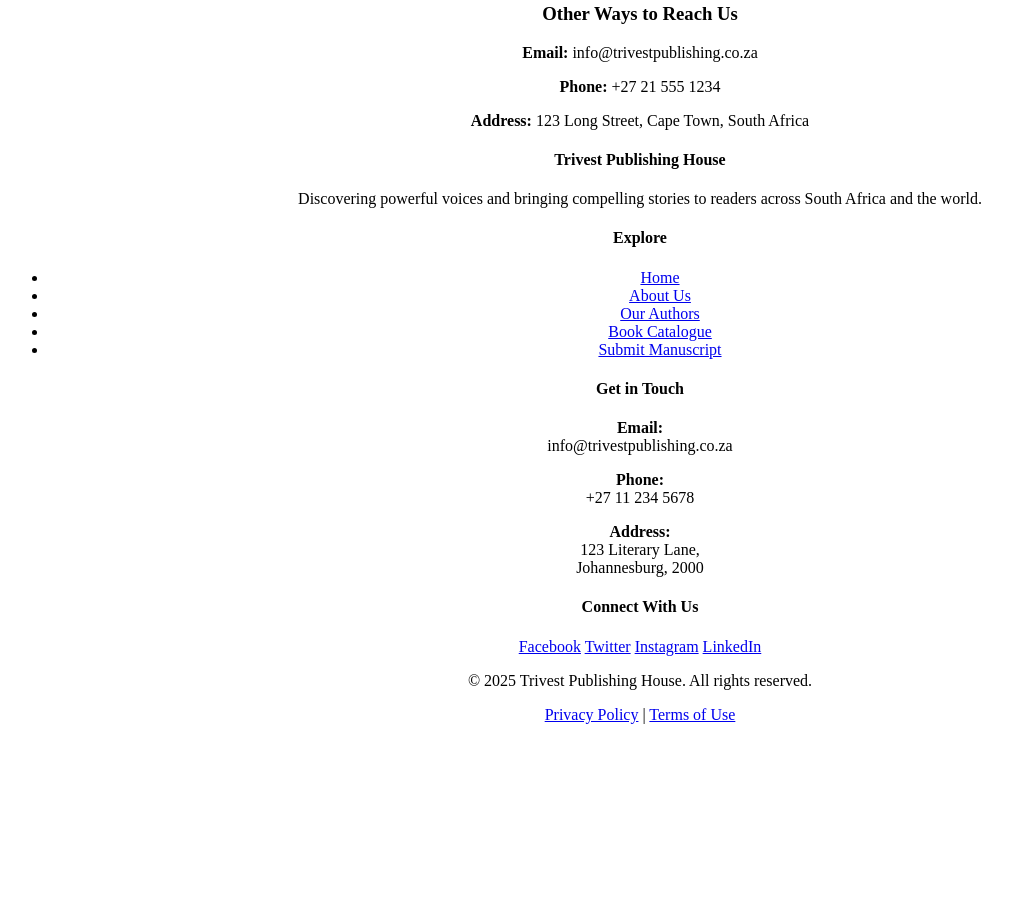
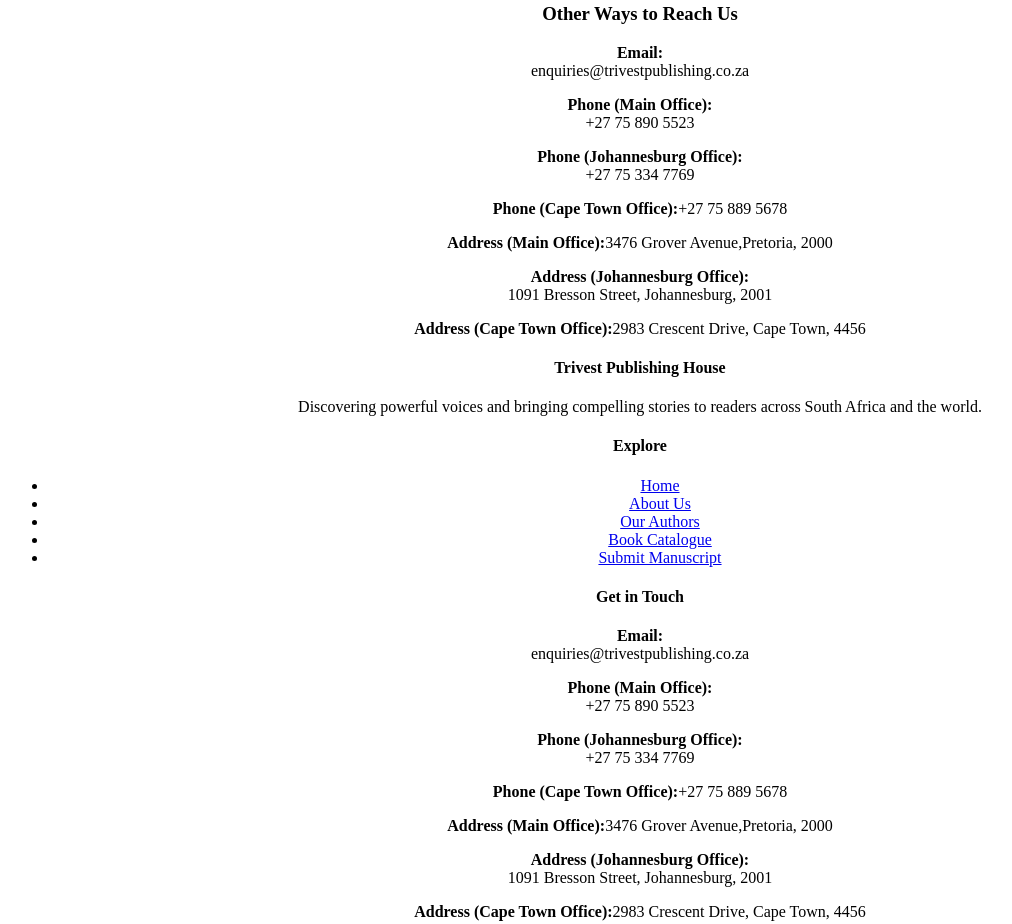
Before and after one commit to Nkosinathi191/-ST10489912--POE-Part-1-WEDE5020, a plain HTML site: page contactus.html in a window 1280 px wide. Shown: the part 488-1412 px from the top of the page, without its empty margins (0-1012 px from the left). Before the commit the page ends 1228 px from the top, so only its background shows below. Drawn offline with Linux system fonts and the light colour scheme.

Commit message:
Second push

```diff
--- a/contactus.html
+++ b/contactus.html
@@ -41,9 +41,13 @@
   </form>
 
   <h3>Other Ways to Reach Us</h3> <!--Displays other ways users can reach or contact the company-->
-  <p><strong>Email:</strong> info@trivestpublishing.co.za</p>
-  <p><strong>Phone:</strong> +27 21 555 1234</p>
-  <p><strong>Address:</strong> 123 Long Street, Cape Town, South Africa</p>
+  <p><strong>Email:</strong><br>enquiries@trivestpublishing.co.za</p>
+  <p><strong>Phone (Main Office):</strong><br>+27 75 890 5523</p>
+  <p><strong>Phone (Johannesburg Office):</strong><br>+27 75 334 7769</p>
+  <p><strong>Phone (Cape Town Office):</strong>+27 75 889 5678</p>
+  <p><strong>Address (Main Office):</strong>3476 Grover Avenue,Pretoria, 2000</p>
+  <p><strong>Address (Johannesburg Office):</strong><br>1091 Bresson Street, Johannesburg, 2001</p>
+  <p><strong>Address (Cape Town Office):</strong>2983 Crescent Drive, Cape Town, 4456</p>
 </main>
 
 <footer align="center">
@@ -60,9 +64,13 @@
             </ul>
 
     <h4>Get in Touch</h4>
-            <p><strong>Email:</strong><br>info@trivestpublishing.co.za</p>
-            <p><strong>Phone:</strong><br>+27 11 234 5678</p>
-            <p><strong>Address:</strong><br>123 Literary Lane,<br>Johannesburg, 2000</p>
+    <p><strong>Email:</strong><br>enquiries@trivestpublishing.co.za</p>
+    <p><strong>Phone (Main Office):</strong><br>+27 75 890 5523</p>
+    <p><strong>Phone (Johannesburg Office):</strong><br>+27 75 334 7769</p>
+    <p><strong>Phone (Cape Town Office):</strong>+27 75 889 5678</p>
+    <p><strong>Address (Main Office):</strong>3476 Grover Avenue,Pretoria, 2000</p>
+    <p><strong>Address (Johannesburg Office):</strong><br>1091 Bresson Street, Johannesburg, 2001</p>
+    <p><strong>Address (Cape Town Office):</strong>2983 Crescent Drive, Cape Town, 4456</p>
             <h4>Connect With Us</h4>
                 <a href="#">Facebook</a>
                 <a href="#">Twitter</a>
```
Also changed, not shown: aboutus.html (+7 -3 lines), authors.html (+7 -3 lines), index.html (+7 -3 lines), menu.html (+7 -3 lines), submission.html (+7 -3 lines), 1 other file.
